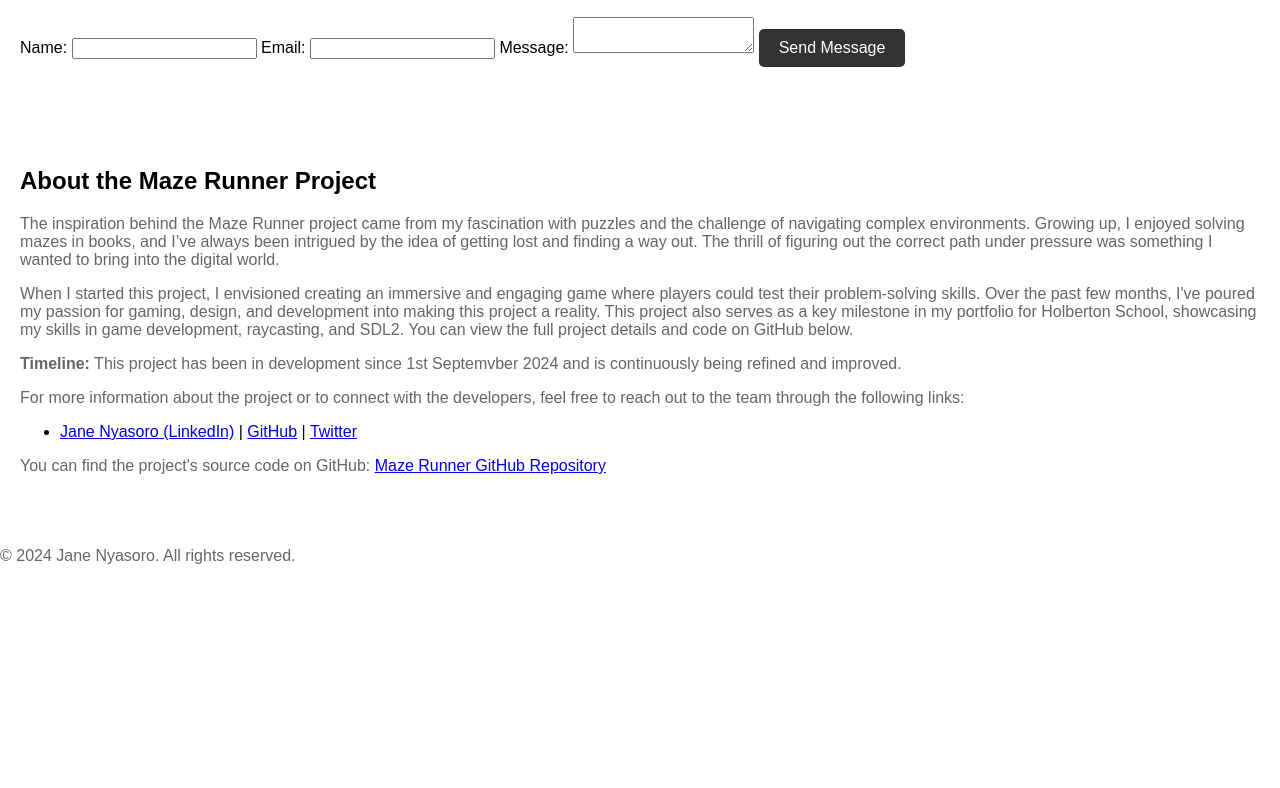
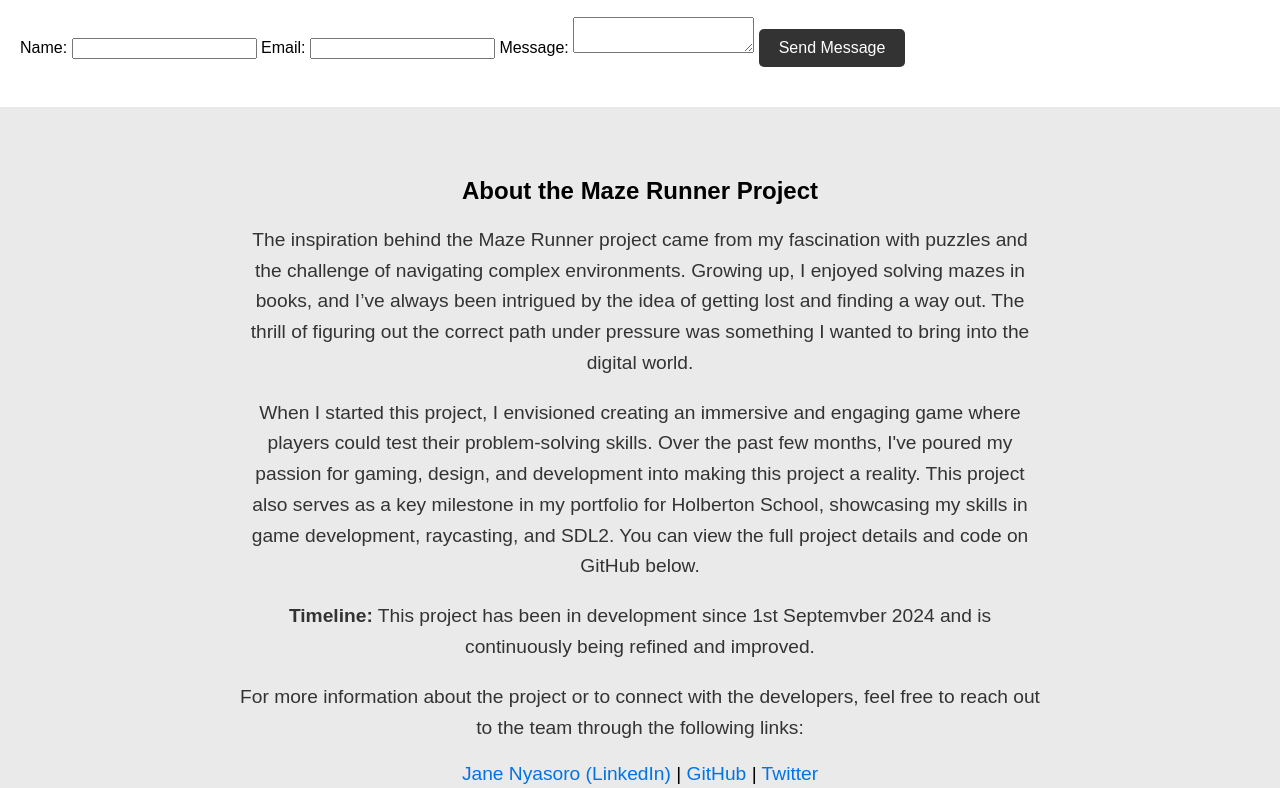
Before and after one commit to janenyasoro/Maze_Project, a plain HTML site: page index.html in a window 1280 px wide. Shown: the part 1836-2624 px from the top of the page. Before the commit the page ends 2417 px from the top, so only its background shows below. Drawn offline with Linux system fonts and the light colour scheme; files whose address does not match are found by name.

Commit message:
Adding features

```diff
--- a/styles.css
+++ b/styles.css
@@ -108,3 +108,38 @@ p {
     font-size: 1em;
     color: #666;
 }
+#about-project {
+    background-color: #eaeaea;
+    padding: 50px 20px;
+    text-align: center;
+}
+
+.about-content {
+    max-width: 800px;
+    margin: 0 auto;
+}
+
+.about-content p {
+    font-size: 1.2em;
+    color: #333;
+    line-height: 1.6;
+}
+
+.about-content ul {
+    list-style: none;
+    padding: 0;
+}
+
+.about-content ul li {
+    font-size: 1.2em;
+    margin: 10px 0;
+}
+
+.about-content a {
+    color: #0073e6;
+    text-decoration: none;
+}
+
+.about-content a:hover {
+    text-decoration: underline;
+}
```
